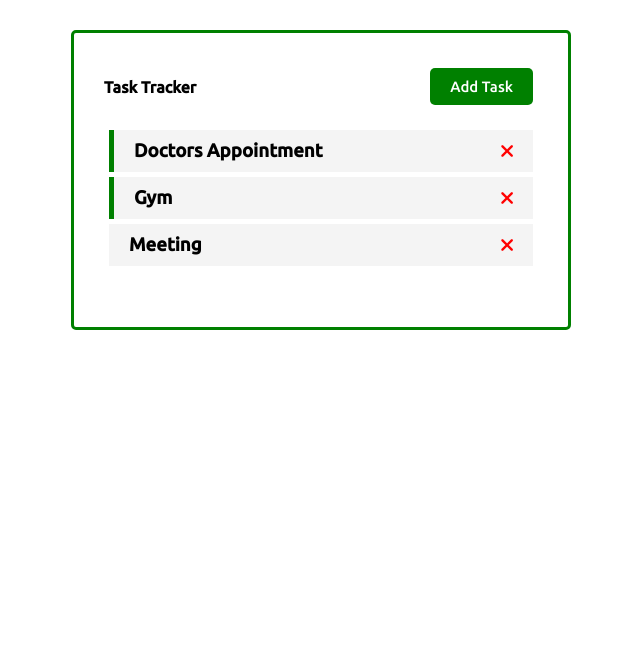
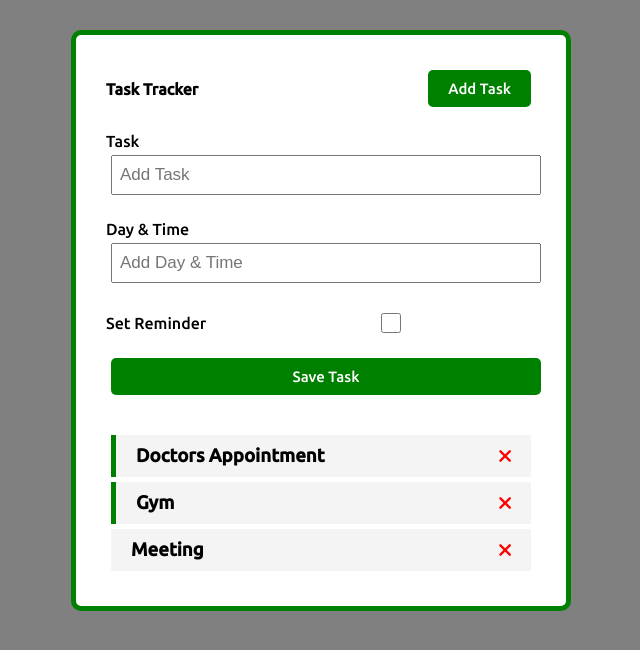
Before and after one commit to ciamac-da/vue-task-tracker, a Vue app: page / in a window 1280 px wide. Shown: the top 650 px of the page, without its empty margins (319-959 px from the left). Built offline with nearby package versions, Linux system fonts and the light colour scheme.

Commit message:
Verified by Martian v1.0.6

```diff
--- a/src/App.vue
+++ b/src/App.vue
@@ -1,6 +1,7 @@
 <template>
 <div class="container">
 <Header title="Task Tracker" />
+<AddTask @add-task="addTask" />
 <Tasks
 @toggle-reminder="toggleReminder"
 @delete-task="deleteTask"
@@ -12,12 +13,14 @@
 <script>
 import Header from "./components/Header.vue";
 import Tasks from "./components/Tasks.vue";
+import AddTask from "./components/AddTask.vue";
 
 export default {
   name: 'App',
   components: {
     Header,
     Tasks,
+    AddTask
   },
   data() {
     return {
@@ -25,16 +28,18 @@
     }
   },
   methods: {
+    addTask(task) {
+      this.tasks = [...this.tasks, task]
+    },
     deleteTask(id) {
     if(confirm("Are you sure?")) {
       this.tasks = this.tasks.filter((task) => task.id !== id)
     }
     },
     toggleReminder(id) {
-      console.log(id)
-      this.tasks = this.tasks.map((task)=> {
-        task.id === id ? {...task, reminder: !task.reminder} : task
-      })
+     this.tasks = this.tasks.map((task)=> {
+      return task.id === id ? {...task, reminder: !task.reminder} : task
+     })
     },
   },
   created() {
@@ -70,16 +75,18 @@
   padding: 0;
 }
 body {
-  font-family: 'Ubuntu', sans-serif;
+  font-family: 'Ubuntu', sans-serif !important;
+  background: gray;
 }
 .container {
   max-width: 500px;
   margin: 30px auto;
   overflow: auto;
   min-height: 300px;
-  border: 3px solid green;
+  border: 5px solid green;
   padding: 30px;
-  border-radius: 5px;
+  border-radius: 10px;
+  background: white;
 }
 .btn {
   display: inline-block;
--- /dev/null
+++ b/src/components/AddTask.vue
@@ -0,0 +1,89 @@
+<template>
+  <form @submit="onSubmit" class="add-form">
+    <div class="form-control">
+      <label>Task</label>
+      <input type="text" v-model="text" name="text" placeholder="Add Task" />
+    </div>
+    <div class="form-control">
+      <label>Day & Time</label>
+      <input
+        type="text"
+        v-model="day"
+        name="day"
+        placeholder="Add Day & Time"
+      />
+    </div>
+    <div class="form-control form-control-check">
+      <label>Set Reminder</label>
+      <input type="checkbox" v-model="reminder" name="reminder" />
+    </div>
+
+    <input type="submit" value="Save Task" class="btn btn-block" />
+  </form>
+</template>
+
+<script>
+export default {
+  name: 'AddTask',
+  data() {
+    return {
+      text: '',
+      day: '',
+      reminder: false,
+    }
+  },
+  methods: {
+    onSubmit(e) {
+      e.preventDefault()
+      if (!this.text) {
+        alert('Please add a task')
+        return
+      }
+      const newTask = {
+        id: Math.floor(Math.random() * 100000),
+        text: this.text,
+        day: this.day,
+        reminder: this.reminder,
+      }
+      this.$emit('add-task', newTask)
+      this.text = ''
+      this.day = ''
+      this.reminder = false
+    },
+  },
+}
+</script>
+
+<style scoped>
+.add-form {
+  margin-bottom: 40px;
+}
+.form-control {
+  margin: 20px 0;
+}
+.form-control label {
+  display: block;
+}
+.form-control input {
+  width: 100%;
+  height: 40px;
+  margin: 5px;
+  padding: 3px 7px;
+  font-size: 17px;
+}
+.form-control-check {
+  display: flex;
+  align-items: center;
+  justify-content: space-between;
+}
+.form-control-check label {
+  flex: 1;
+}
+.form-control-check input {
+  flex: 2;
+  height: 20px;
+}
+.btn-block {
+    background: green;
+}
+</style>
--- a/src/components/Task.vue
+++ b/src/components/Task.vue
@@ -1,6 +1,6 @@
 <template>
  <div
- @dblclick="$emit('toggle-reminder',task.id)"
+ @dblclick="$emit('toggle-reminder', task.id)"
  :class='[task.reminder ? "reminder" : "", "task"]'>
     <h3>
         {{task.text}}
```
